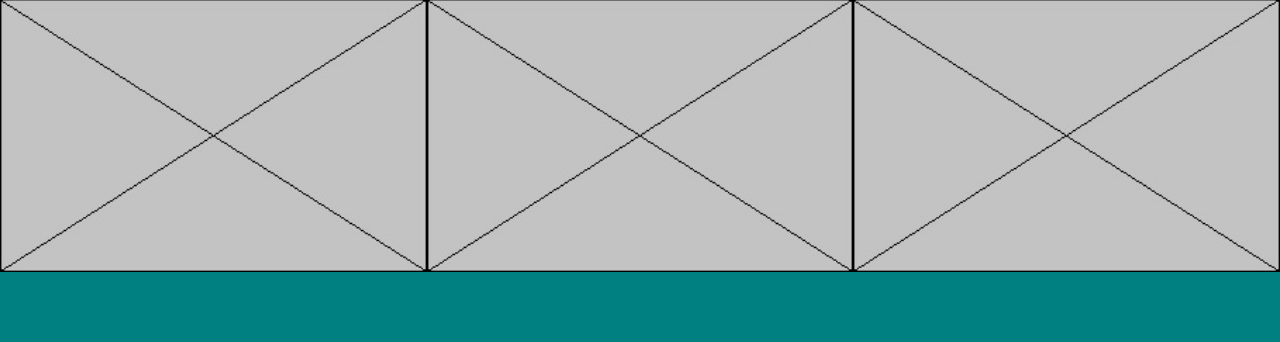
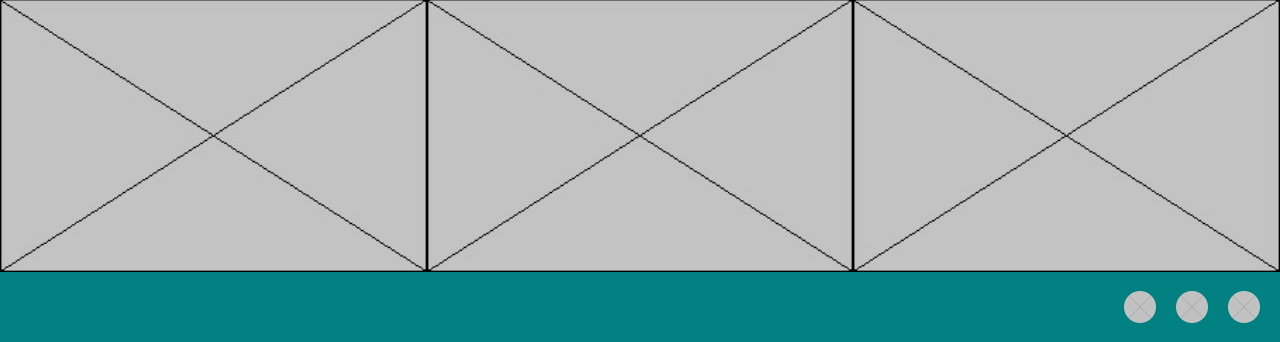
Before and after one commit to Jasffertp/JCISinulog_Bzeta, a PHP site: page /about-us.html in a window 1280 px wide. Shown: the part 626-968 px from the top of the page. Before the commit the page ends 898 px from the top, so only its background shows below. Run offline with PHP 8.4, Linux system fonts and the light colour scheme.

Commit message:
about-us initial

```diff
--- a/code (draft)/about-us.html
+++ b/code (draft)/about-us.html
@@ -34,7 +34,7 @@
 						<p>Lorem ipsum dolor sit amet, consectetur adipiscing elit. Sed congue interdum justo sed pellentesque. Nam condimentum libero facilisis laoreet mattis. Praesent consectetur enim ac mauris gravida porta. Etiam faucibus pellentesque efficitur. Etiam quis magna non risus fringilla blandit id in sem.</p>
 					</div>
 				</div>
-			</div>
+			</div> <!-- mission vision row -->
 			<div class="au-row" style="background-color:#008080;">
 				<div> <!--- PICTURES -->
 					<div class="p-row" style="padding:0px;margin:0;">
@@ -49,9 +49,22 @@
 						</div>
 					</div>
 				</div>
+			</div> <!-- pictures row -->
+		</div> <!-- mission vision -->
+
+		<footer>
+			<div class="au-footer-row" style="background-color:#008080;">
+				<div class="au-footer-column">
+					<img src="img/icon-512px.png" style="width:32px">
+				</div>
+				<div class="au-footer-column">
+					<img src="img/icon-512px.png" style="width:32px">
+				</div>
+				<div class="au-footer-column">
+					<img src="img/icon-512px.png" style="width:32px">
+				</div>
 			</div>
-		</div>
+		</footer>
+
 	</body>
 </html>
-
-<!-- style="float:left;padding-left:60px;border:1px solid black;margin:0;" -->
--- a/code (draft)/style.css
+++ b/code (draft)/style.css
@@ -76,23 +76,25 @@ div.about-section {
 
 /* FOOTER */
 
-footer {
-	background-color: #00AEAE;
-	text-align: center;
-	padding-bottom: 100px;
-	margin: auto;
+.au-footer {
+	padding: 5px;
+	margin: 0;
+	background-color:#008080;
 }
 
-.column {
-	float: left;
-	width: 25%;
-	padding-top: 50px;
-}
-
-.row:after {
+.au-footer-row:after {
 	content: "";
 	display: table;
 	clear: both;
+	border: 1px hidden black;
+}
+
+.au-footer-column {
+	float: right;
+	border: 1px hidden red;
+	padding-top: 15px;
+	padding-right: 20px;
+	padding-bottom: 15px;
 }
 
 @media (max-width: 880px) {
```
Also changed, not shown: code (draft)/img/icon-512px.png (added).
